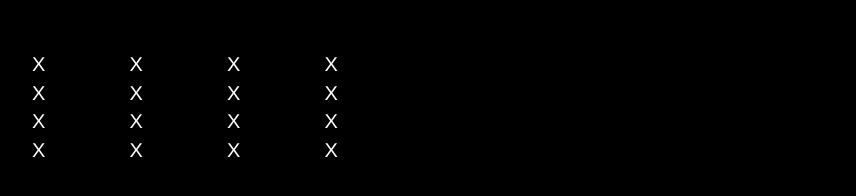
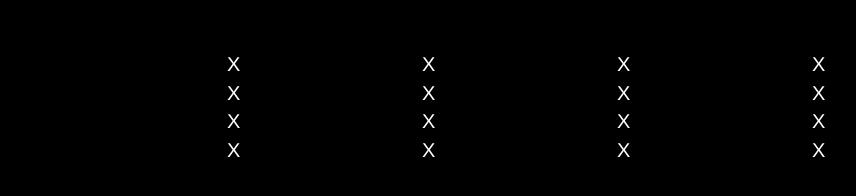
Before and after one commit to Bongwe/brains, a plain HTML site: page index.html in a window 1280 px wide. Shown: the whole page, without its empty margins (38-894 px from the left). Drawn offline with Linux system fonts and the light colour scheme.

Commit message:
centered content

```diff
--- a/css/main.css
+++ b/css/main.css
@@ -3,6 +3,9 @@
 /* ==========================================================================
    Author's custom styles
    ========================================================================== */
+html, body {
+	height:100%;
+}
 
 body{
 	background-color:black;
--- a/index.html
+++ b/index.html
@@ -3,7 +3,7 @@
     <head>
         <meta charset="utf-8">
         <meta http-equiv="X-UA-Compatible" content="IE=edge,chrome=1">
-        <title>The Color</title>
+        <title>Brains</title>
         <meta name="description" content="">
         <meta name="viewport" content="width=device-width, initial-scale=1">
 
@@ -18,34 +18,34 @@
         <link rel="stylesheet" href="css/main.css">
     </head>
 	<body>
-		<div class="container">
+		<div class="container d-flex h-100">
 
-            <div class = "row">
-                <div class="col-md-1" id="block-0">X</div>
-                <div class="col-md-1" id="block-1">X</div>
-                <div class="col-md-1" id="block-2">X</div>
-                <div class="col-md-1" id="block-3">X</div>
+            <div class = "row justify-content-center align-self-center">
+                <div class="col-xs-2 col-xs-offset-2" id="block-0">X</div>
+                <div class="col-xs-2" id="block-1">X</div>
+                <div class="col-xs-2" id="block-2">X</div>
+                <div class="col-xs-2" id="block-3">X</div>
             </div>
             <div class = "row">
-                <div class="col-md-1" id="block-4">X</div>
-                <div class="col-md-1" id="block-5">X</div>
-                <div class="col-md-1" id="block-6">X</div>
-                <div class="col-md-1" id="block-7">X</div>
+                <div class="col-xs-2 col-xs-offset-2" id="block-4">X</div>
+                <div class="col-xs-2" id="block-5">X</div>
+                <div class="col-xs-2" id="block-6">X</div>
+                <div class="col-xs-2" id="block-7">X</div>
             </div>
             <div class = "row">
-                <div class="col-md-1" id="block-8">X</div>
-                <div class="col-md-1" id="block-9">X</div>
-                <div class="col-md-1" id="block-10">X</div>
-                <div class="col-md-1" id="block-11">X</div>
+                <div class="col-xs-2 col-xs-offset-2" id="block-8">X</div>
+                <div class="col-xs-2" id="block-9">X</div>
+                <div class="col-xs-2" id="block-10">X</div>
+                <div class="col-xs-2" id="block-11">X</div>
             </div>
             <div class = "row">
-                <div class="col-md-1" id="block-12">X</div>
-                <div class="col-md-1" id="block-13">X</div>
-                <div class="col-md-1" id="block-14">X</div>
-                <div class="col-md-1" id="block-15">X</div>
+                <div class="col-xs-2 col-xs-offset-2" id="block-12">X</div>
+                <div class="col-xs-2" id="block-13">X</div>
+                <div class="col-xs-2" id="block-14">X</div>
+                <div class="col-xs-2" id="block-15">X</div>
             </div>
             <div class = "row">
-                <div class="col-md-6" id="an-interesting-fact"></div>
+                <div class="col-xs-8 col-xs-offset-2" id="an-interesting-fact"></div>
             </div>
 
 		</div> <!-- /container -->
```
